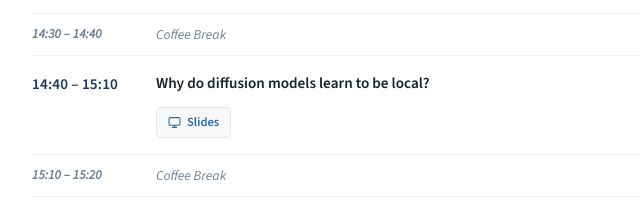
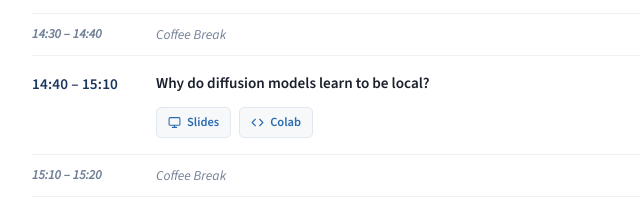
Before and after one commit to analytic-diffusion/analytic-diffusion.github.io, a plain HTML site: page index.html in a window 1280 px wide. Shown: the part 2269-2472 px from the top of the page, 152-792 px from the left. Drawn offline with nearby package versions, Linux system fonts and the light colour scheme.

Commit message:
UPD: notebook link to artems session

```diff
--- a/index.html
+++ b/index.html
@@ -995,6 +995,10 @@
                 <svg viewBox="0 0 24 24"><rect x="2" y="3" width="20" height="14" rx="2" ry="2"/><line x1="8" y1="21" x2="16" y2="21"/><line x1="12" y1="17" x2="12" y2="21"/></svg>
                 Slides
               </a>
+              <a class="schedule-link" href="https://github.com/analytic-diffusion/analytic-diffusion-studio/blob/main/playground.ipynb">
+                <svg viewBox="0 0 24 24"><polyline points="16 18 22 12 16 6"/><polyline points="8 6 2 12 8 18"/></svg>
+                Colab
+              </a>
             </div>
           </td>
         </tr>
```
